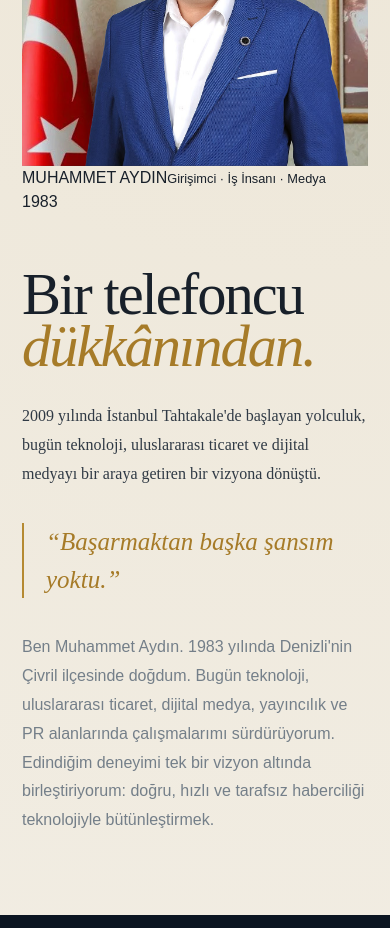
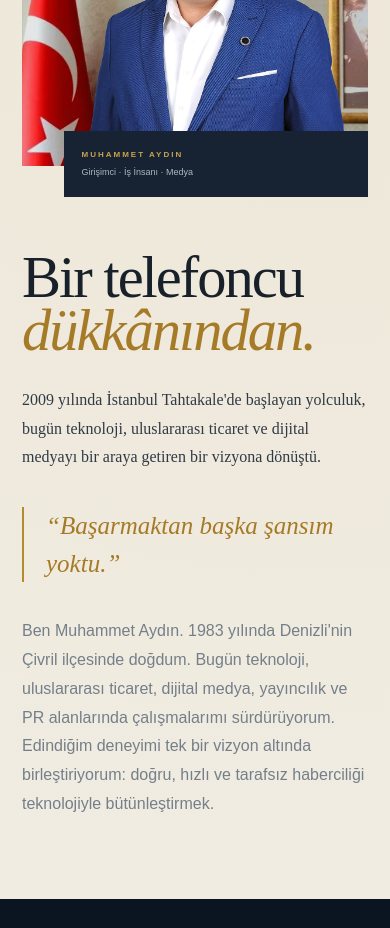
Before and after one commit to sudesolmaz1412/muhammet-aydin, a Next.js app: page / in a window 390 px wide. Shown: the part 1500-2428 px from the top of the page. Built offline with nearby package versions, Linux system fonts and the light colour scheme.

Commit message:
Mobil portre etiketini duzelt

```diff
--- a/app/globals.css
+++ b/app/globals.css
@@ -1188,3 +1188,175 @@ img {
     transform: translate(-50%, -50%) scale(.82) !important;
   }
 }
+
+/* HERO ÇİZGİSİ — MOBİL SABİT */
+@media (max-width: 850px) {
+  .hero .heroLine {
+    display: block !important;
+    position: relative !important;
+
+    width: 70px !important;
+    min-width: 70px !important;
+    max-width: 70px !important;
+
+    height: 2px !important;
+    min-height: 2px !important;
+    max-height: 2px !important;
+
+    margin: 28px 0 22px !important;
+    padding: 0 !important;
+
+    background: #b58a32 !important;
+    border: 0 !important;
+    border-radius: 0 !important;
+
+    transform: none !important;
+    scale: none !important;
+
+    box-sizing: border-box !important;
+    overflow: hidden !important;
+  }
+
+  .hero .heroLine::before,
+  .hero .heroLine::after {
+    display: none !important;
+    content: none !important;
+  }
+}
+
+@media (max-width: 480px) {
+  .hero .heroLine {
+    width: 60px !important;
+    min-width: 60px !important;
+    max-width: 60px !important;
+    height: 2px !important;
+    min-height: 2px !important;
+    max-height: 2px !important;
+  }
+}
+
+/* HERO ÇİZGİSİ — MOBİL SABİT */
+@media (max-width: 850px) {
+  .hero .heroLine {
+    display: block !important;
+    position: relative !important;
+
+    width: 70px !important;
+    min-width: 70px !important;
+    max-width: 70px !important;
+
+    height: 2px !important;
+    min-height: 2px !important;
+    max-height: 2px !important;
+
+    margin: 28px 0 22px !important;
+    padding: 0 !important;
+
+    background: #b58a32 !important;
+    border: 0 !important;
+    border-radius: 0 !important;
+
+    transform: none !important;
+    scale: none !important;
+
+    box-sizing: border-box !important;
+    overflow: hidden !important;
+  }
+
+  .hero .heroLine::before,
+  .hero .heroLine::after {
+    display: none !important;
+    content: none !important;
+  }
+}
+
+@media (max-width: 480px) {
+  .hero .heroLine {
+    width: 60px !important;
+    min-width: 60px !important;
+    max-width: 60px !important;
+    height: 2px !important;
+    min-height: 2px !important;
+    max-height: 2px !important;
+  }
+}
+
+
+@media (max-width: 850px) {
+  .hero .heroLine {
+    display: block !important;
+    width: 70px !important;
+    height: 2px !important;
+    min-width: 70px !important;
+    max-width: 70px !important;
+    min-height: 2px !important;
+    max-height: 2px !important;
+    margin: 28px 0 22px !important;
+    padding: 0 !important;
+    background: #b58a32 !important;
+    border: 0 !important;
+  }
+}
+
+/* PORTRAIT ETİKETİ — SON DÜZELTME */
+
+.portraitLabel {
+  position: relative !important;
+  z-index: 10 !important;
+  width: 82% !important;
+  margin: -55px 0 0 auto !important;
+  padding: 22px 25px !important;
+  background: #172333 !important;
+  display: block !important;
+}
+
+.portraitLabel span {
+  display: block !important;
+  color: #caa34b !important;
+  font-size: 9px !important;
+  font-weight: 700 !important;
+  letter-spacing: 3px !important;
+  line-height: 1.4 !important;
+}
+
+.portraitLabel small {
+  display: block !important;
+  margin-top: 8px !important;
+  color: #aeb7bf !important;
+  font-size: 10px !important;
+  line-height: 1.5 !important;
+}
+
+.portraitYear {
+  position: absolute !important;
+  left: -55px !important;
+  bottom: 65px !important;
+  color: #b58a32 !important;
+  font-family: "Cormorant Garamond", serif !important;
+  font-size: 70px !important;
+  line-height: 1 !important;
+  writing-mode: vertical-rl !important;
+  z-index: 5 !important;
+}
+
+@media (max-width: 850px) {
+  .portraitLabel {
+    width: 88% !important;
+    margin: -35px 0 0 auto !important;
+    padding: 18px !important;
+  }
+
+  .portraitLabel span {
+    font-size: 8px !important;
+    letter-spacing: 2px !important;
+  }
+
+  .portraitLabel small {
+    font-size: 9px !important;
+    margin-top: 6px !important;
+  }
+
+  .portraitYear {
+    display: none !important;
+  }
+}
```
